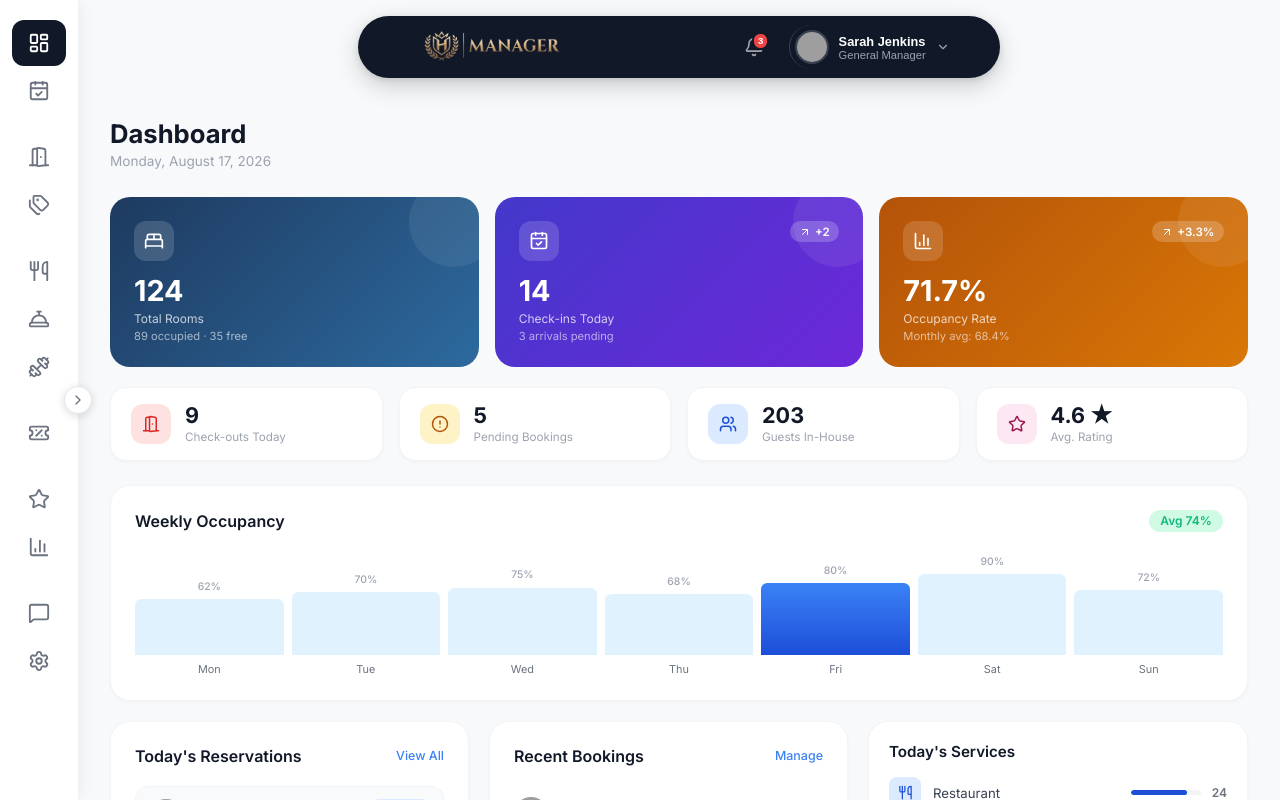
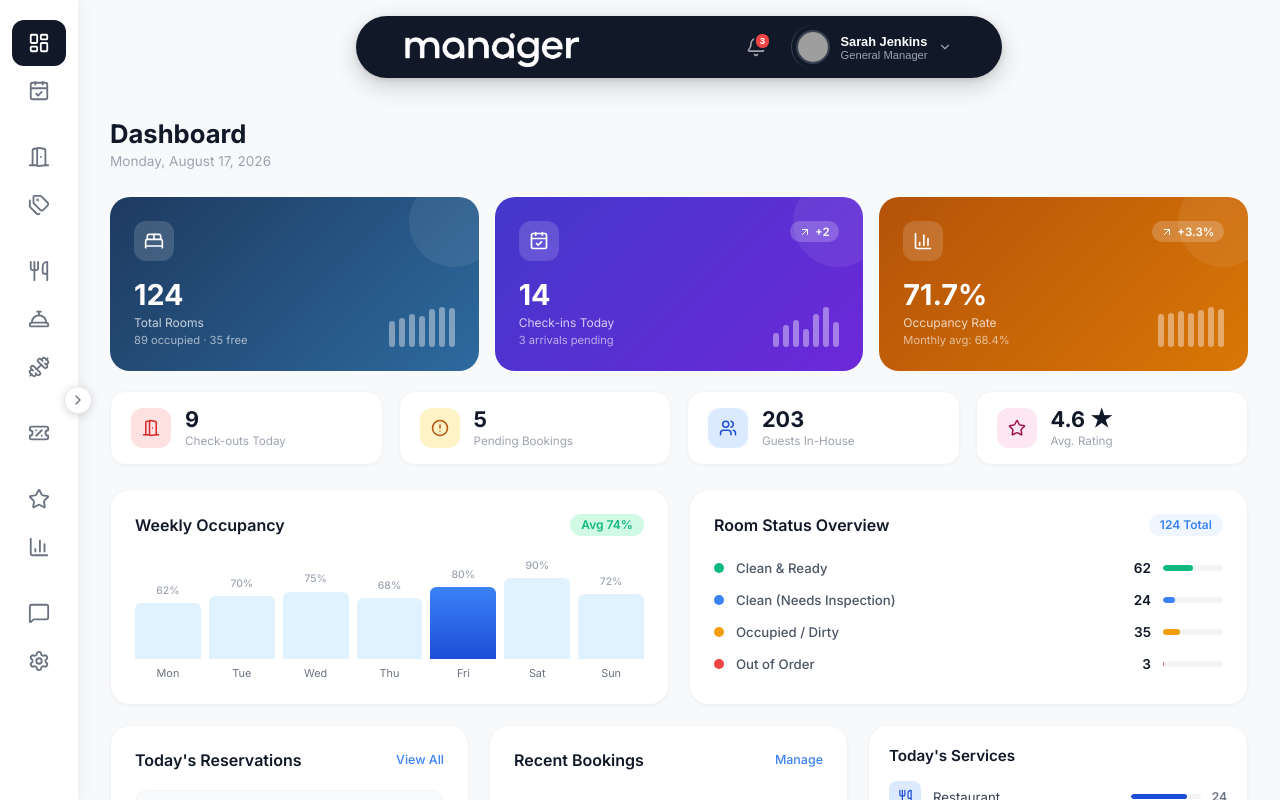
Before and after one commit to Biniyam-Taye/Hotel-Mobile-App, a React (Vite) app in the folder Manager/: page / in a window 1280 px wide. Built offline with nearby package versions, Linux system fonts and the light colour scheme; grey boxes are pictures that could not be loaded.

Commit message:
implement dashboard overview page with KPI cards and analytical charts

```diff
--- a/Manager/src/pages/DashboardOverview.jsx
+++ b/Manager/src/pages/DashboardOverview.jsx
@@ -16,8 +16,8 @@
     icon: BedDouble,
     gradient: 'linear-gradient(135deg, #1e3a5f 0%, #2d6a9f 100%)',
     iconBg: 'rgba(255,255,255,0.15)',
+    chart: [60, 65, 75, 70, 85, 90, 89],
   },
-
   {
     label: 'Check-ins Today',
     value: '14',
@@ -27,6 +27,7 @@
     icon: CalendarCheck,
     gradient: 'linear-gradient(135deg, #4338ca 0%, #6d28d9 100%)',
     iconBg: 'rgba(255,255,255,0.15)',
+    chart: [8, 12, 15, 10, 18, 22, 14],
   },
   {
     label: 'Occupancy Rate',
@@ -37,6 +38,7 @@
     icon: BarChart3,
     gradient: 'linear-gradient(135deg, #b45309 0%, #d97706 100%)',
     iconBg: 'rgba(255,255,255,0.15)',
+    chart: [62, 65, 68, 64, 70, 75, 71.7],
   },
 ];
 
@@ -109,21 +111,38 @@
         {kpiCards.map(c => {
           const Icon = c.icon;
           return (
-            <div key={c.label} style={{ borderRadius: '1.25rem', padding: '1.5rem', background: c.gradient, color: 'white', position: 'relative', overflow: 'hidden' }}>
+            <div key={c.label} style={{ borderRadius: '1.25rem', padding: '1.5rem', background: c.gradient, color: 'white', position: 'relative', overflow: 'hidden', display: 'flex', justifyContent: 'space-between' }}>
               <div style={{ position: 'absolute', top: -20, right: -20, width: 90, height: 90, borderRadius: '50%', background: 'rgba(255,255,255,0.07)' }} />
-              <div style={{ display: 'flex', justifyContent: 'space-between', alignItems: 'flex-start', marginBottom: '1rem' }}>
-                <div style={{ width: 40, height: 40, borderRadius: '0.75rem', background: c.iconBg, display: 'flex', alignItems: 'center', justifyContent: 'center' }}>
+
+              <div style={{ zIndex: 1, display: 'flex', flexDirection: 'column', justifyContent: 'space-between' }}>
+                <div style={{ width: 40, height: 40, borderRadius: '0.75rem', background: c.iconBg, display: 'flex', alignItems: 'center', justifyContent: 'center', marginBottom: '1.25rem' }}>
                   <Icon size={20} color="white" />
                 </div>
-                {c.trend && (
+                <div>
+                  <div style={{ fontSize: '1.8rem', fontWeight: 700, lineHeight: 1 }}>{c.value}</div>
+                  <div style={{ fontSize: '0.75rem', opacity: 0.75, marginTop: '0.3rem' }}>{c.label}</div>
+                  <div style={{ fontSize: '0.7rem', opacity: 0.6, marginTop: '0.2rem' }}>{c.sub}</div>
+                </div>
+              </div>
+
+              <div style={{ zIndex: 1, display: 'flex', flexDirection: 'column', alignItems: 'flex-end', justifyContent: 'space-between' }}>
+                {c.trend ? (
                   <div style={{ display: 'flex', alignItems: 'center', gap: '0.25rem', background: 'rgba(255,255,255,0.2)', padding: '0.2rem 0.6rem', borderRadius: '9999px', fontSize: '0.72rem', fontWeight: 600 }}>
                     {c.positive ? <ArrowUpRight size={12} /> : <ArrowDownRight size={12} />} {c.trend}
                   </div>
-                )}
+                ) : <div />}
+
+                {/* Mini Bar Chart */}
+                <div style={{ display: 'flex', alignItems: 'flex-end', gap: '4px', height: '40px' }}>
+                  {c.chart.map((val, i) => {
+                    const max = Math.max(...c.chart);
+                    const height = (val / max) * 100;
+                    return (
+                      <div key={i} style={{ width: '6px', height: `${height}%`, background: 'rgba(255,255,255,0.4)', borderRadius: '3px' }} />
+                    );
+                  })}
+                </div>
               </div>
-              <div style={{ fontSize: '1.8rem', fontWeight: 700, lineHeight: 1 }}>{c.value}</div>
-              <div style={{ fontSize: '0.75rem', opacity: 0.75, marginTop: '0.3rem' }}>{c.label}</div>
-              <div style={{ fontSize: '0.7rem', opacity: 0.6, marginTop: '0.2rem' }}>{c.sub}</div>
             </div>
           );
         })}
@@ -148,7 +167,7 @@
       </div>
 
       {/* Main Grid: Charts + Tables */}
-      <div style={{ display: 'grid', gridTemplateColumns: '1fr', gap: '1.25rem', marginBottom: '1.25rem' }}>
+      <div style={{ display: 'grid', gridTemplateColumns: '1fr 1fr', gap: '1.25rem', marginBottom: '1.25rem' }}>
 
         {/* Weekly Occupancy Bar Chart */}
         <div style={{ background: 'white', borderRadius: '1.25rem', padding: '1.5rem', border: '1px solid #f3f4f6', boxShadow: '0 1px 3px rgba(0,0,0,0.04)' }}>
@@ -167,7 +186,34 @@
           </div>
         </div>
 
-
+        {/* Room Status Overview */}
+        <div style={{ background: 'white', borderRadius: '1.25rem', padding: '1.5rem', border: '1px solid #f3f4f6', boxShadow: '0 1px 3px rgba(0,0,0,0.04)' }}>
+          <div style={{ display: 'flex', justifyContent: 'space-between', alignItems: 'center', marginBottom: '1.5rem' }}>
+            <h3 style={{ margin: 0, fontSize: '1rem', fontWeight: 600, color: '#111827' }}>Room Status Overview</h3>
+            <span style={{ fontSize: '0.75rem', fontWeight: 600, color: '#3b82f6', background: '#eff6ff', padding: '0.2rem 0.7rem', borderRadius: '9999px' }}>124 Total</span>
+          </div>
+          <div style={{ display: 'flex', flexDirection: 'column', gap: '1rem' }}>
+            {[
+              { label: 'Clean & Ready', value: 62, color: '#10b981' },
+              { label: 'Clean (Needs Inspection)', value: 24, color: '#3b82f6' },
+              { label: 'Occupied / Dirty', value: 35, color: '#f59e0b' },
+              { label: 'Out of Order', value: 3, color: '#ef4444' },
+            ].map(s => (
+              <div key={s.label} style={{ display: 'flex', alignItems: 'center', justifyContent: 'space-between' }}>
+                <div style={{ display: 'flex', alignItems: 'center', gap: '0.75rem' }}>
+                  <div style={{ width: 10, height: 10, borderRadius: '50%', background: s.color }} />
+                  <span style={{ fontSize: '0.825rem', color: '#4b5563', fontWeight: 500 }}>{s.label}</span>
+                </div>
+                <div style={{ display: 'flex', alignItems: 'center', gap: '0.75rem' }}>
+                  <span style={{ fontSize: '0.85rem', fontWeight: 600, color: '#111827', width: '20px', textAlign: 'right' }}>{s.value}</span>
+                  <div style={{ width: 60, height: 6, borderRadius: 3, background: '#f3f4f6', overflow: 'hidden' }}>
+                    <div style={{ width: `${(s.value / 124) * 100}%`, height: '100%', background: s.color, borderRadius: 3 }} />
+                  </div>
+                </div>
+              </div>
+            ))}
+          </div>
+        </div>
 
       </div>
 
```
Also changed, not shown: Manager/public/logo.png.
